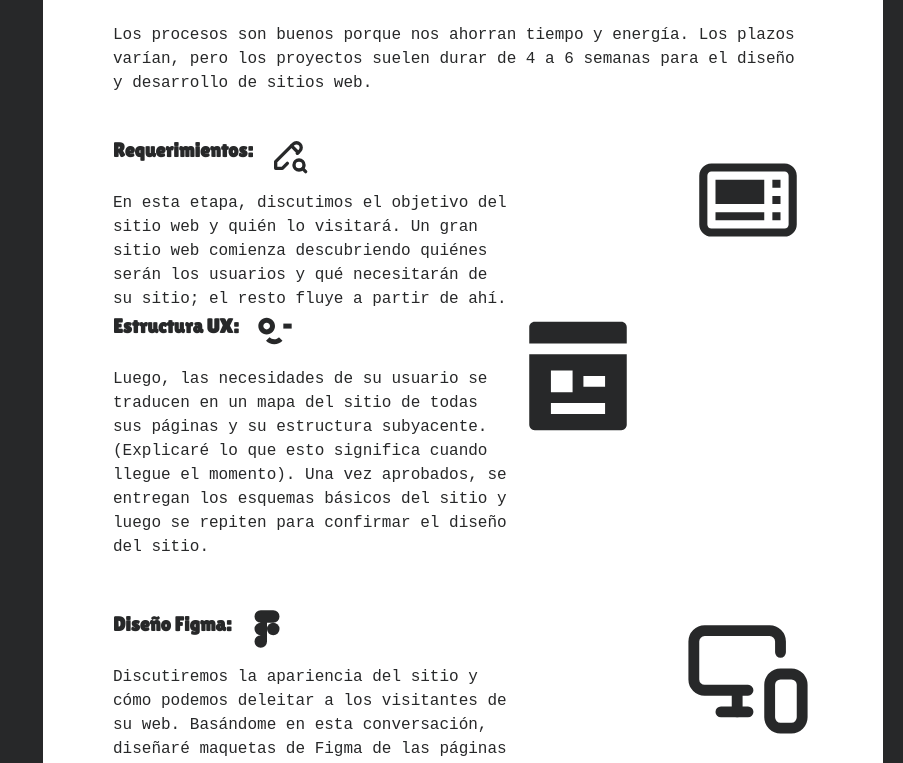
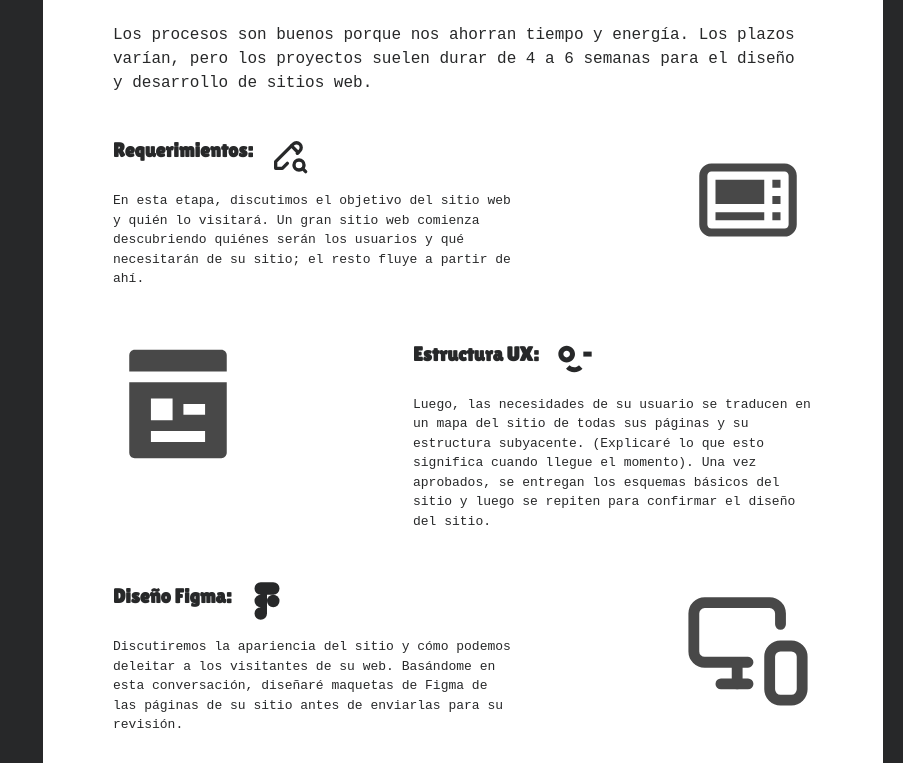
Before and after one commit to Nano1408/my-portfolio, a React (Vite) app: page / in a window 1280 px wide. Shown: the part 4660-5423 px from the top of the page, without its empty margins (377-1280 px from the left). Built offline with nearby package versions, Linux system fonts and the light colour scheme.

Commit message:
add archive css for process

```diff
--- a/src/styles/process.css
+++ b/src/styles/process.css
@@ -23,7 +23,7 @@
 }
 
 
-.container_process .container_card p {
+.cards p {
     font-size: 13px;
 }
 
@@ -32,3 +32,17 @@
     font-weight: 800;
     font-size: 20px;
 }
+
+.ux_container_card, .developer_container_card {
+    display: flex;
+    flex-direction: row-reverse;
+    justify-content: space-between;
+    margin-top: 50px;
+}
+.ux_container_card picture > img {
+    margin: 0;
+}
+
+.icon_large {
+    color: var(--second-color);
+}
```
